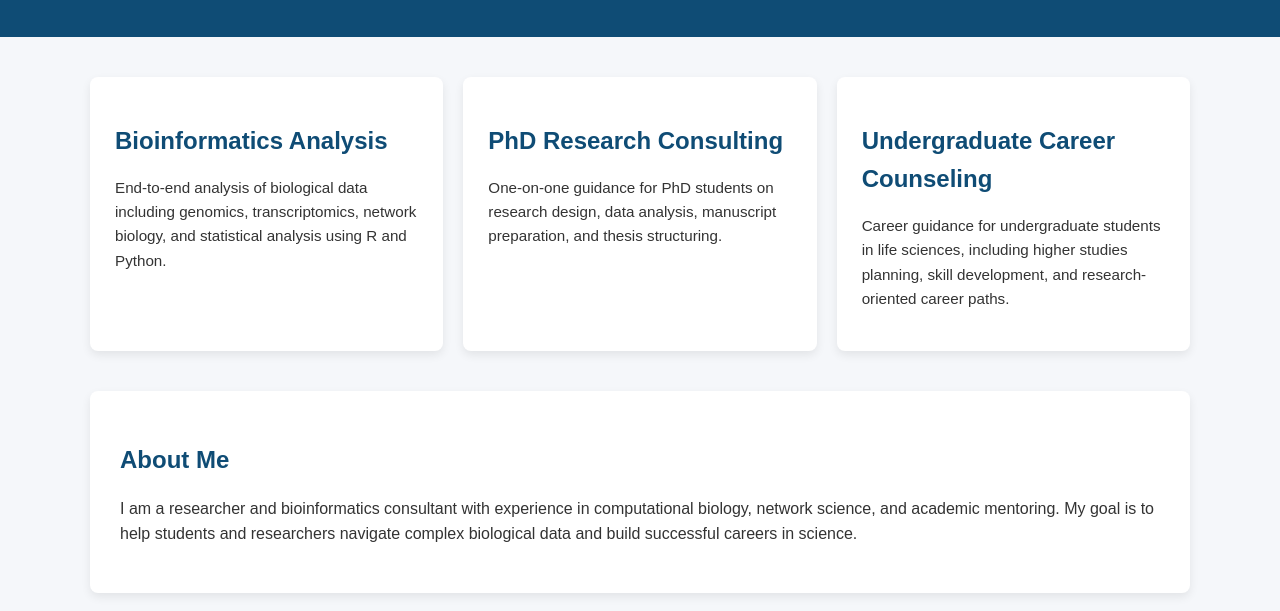
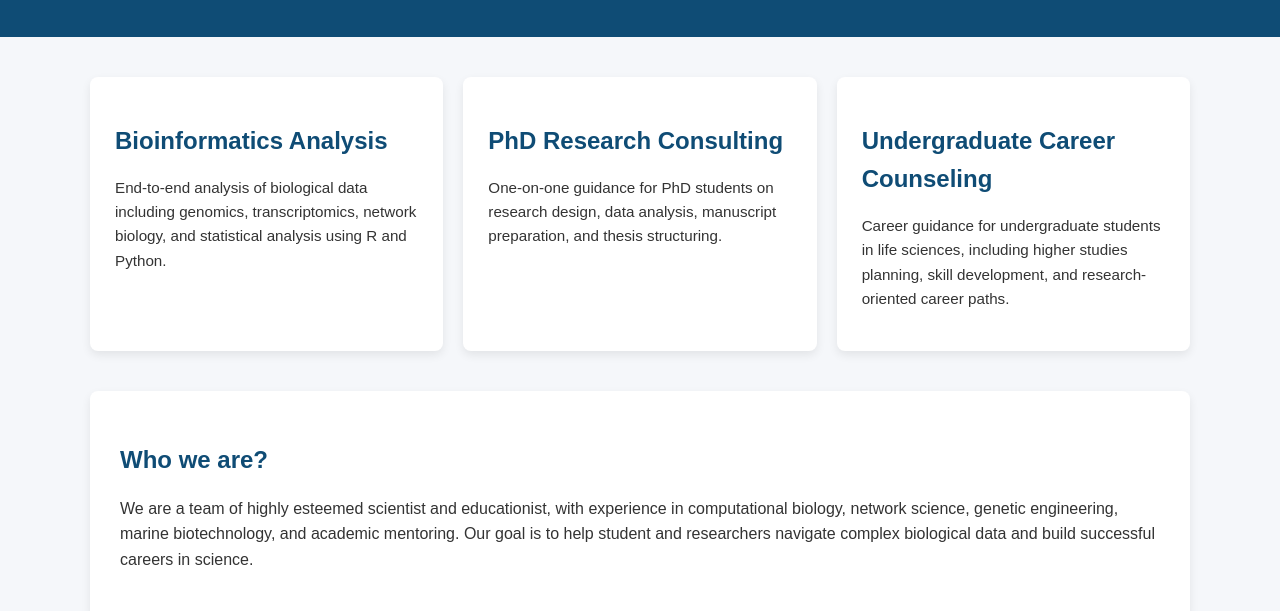
Before and after one commit to Rahul-bio/data_consultancy, a plain HTML site: page index.html in a window 1280 px wide. Shown: the part 189-800 px from the top of the page. Drawn offline with Linux system fonts and the light colour scheme.

Commit message:
Update index.html

```diff
--- a/index.html
+++ b/index.html
@@ -110,9 +110,7 @@
       PhD research consulting, and undergraduate career counseling.
     </p>
   </header>
-
   <div class="container">
-
     <section class="services">
       <div class="card">
         <h2>Bioinformatics Analysis</h2>
@@ -140,11 +138,11 @@
     </section>
 
     <section class="about">
-      <h2>About Me</h2>
+      <h2>Who we are?</h2>
       <p>
-        I am a researcher and bioinformatics consultant with experience in computational
-        biology, network science, and academic mentoring. My goal is to help students
-        and researchers navigate complex biological data and build successful careers
+        We are a team of highly esteemed scientist and educationist, with experience in computational
+        biology, network science, genetic engineering, marine biotechnology, and academic mentoring.
+        Our goal is to help student and researchers navigate complex biological data and build successful careers
         in science.
       </p>
     </section>
@@ -152,7 +150,7 @@
     <section class="contact">
       <h2>Get in Touch</h2>
       <p>If you are interested in consulting or career guidance, feel free to reach out.</p>
-      <a href="mailto:your.email@example.com">Contact Me</a>
+      <a href="mailto:dr.rverma22@gmail.com">Contact Me</a>
     </section>
 
   </div>
```
